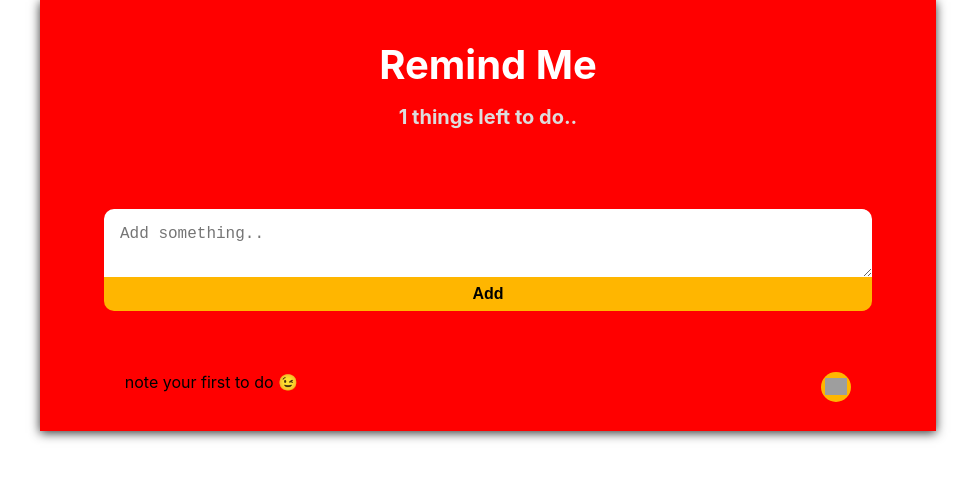
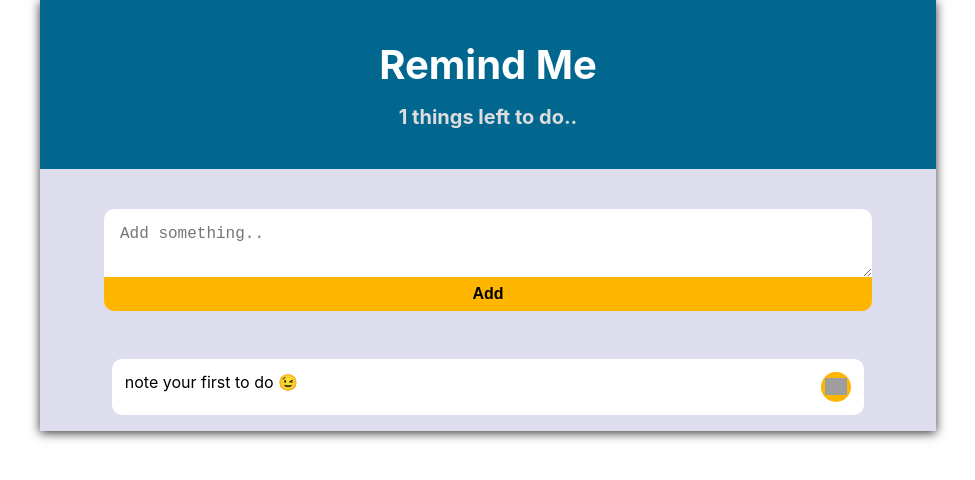
Before and after one commit to omerHamid/simpleToDoList, a React (Create React App) app: page / in a window 1280 px wide. Shown: the top 480 px of the page, without its empty margins (152-1127 px from the left). Built offline with nearby package versions, Linux system fonts and the light colour scheme; grey boxes are pictures that could not be loaded.

Commit message:
testing still

```diff
--- a/public/index.html
+++ b/public/index.html
@@ -24,7 +24,7 @@
       work correctly both with client-side routing and a non-root public URL.
       Learn how to configure a non-root public URL by running `npm run build`.
     -->
-    <title>Remind me</title>
+    <title>Remind meeeeee</title>
   </head>
   <body>
     <noscript>You need to enable JavaScript to run this app.</noscript>
--- a/src/index.css
+++ b/src/index.css
@@ -31,13 +31,13 @@ code {
 .card{
   margin:  0 auto;
   width: 70vw;
-  background-color: red;
+  background-color: #ddddee;
   max-height: 99vh;
   box-shadow: 0px 2px   10px #333 ;
 }
 
 .header{
-  background-color: red;
+  background-color: #01678f;
   color: #fff;
   padding: 2.5rem;
 }
@@ -59,7 +59,7 @@ ul{
 li{
   display: flex;
   justify-content: space-between;
-  background-color: red;
+  background-color: #fff;
   border-radius: 10px;
   list-style: none;
   margin: 0 auto 0.5rem auto;
```
Also changed, not shown: 1 other file (tests, documents, lock files or other folders).
